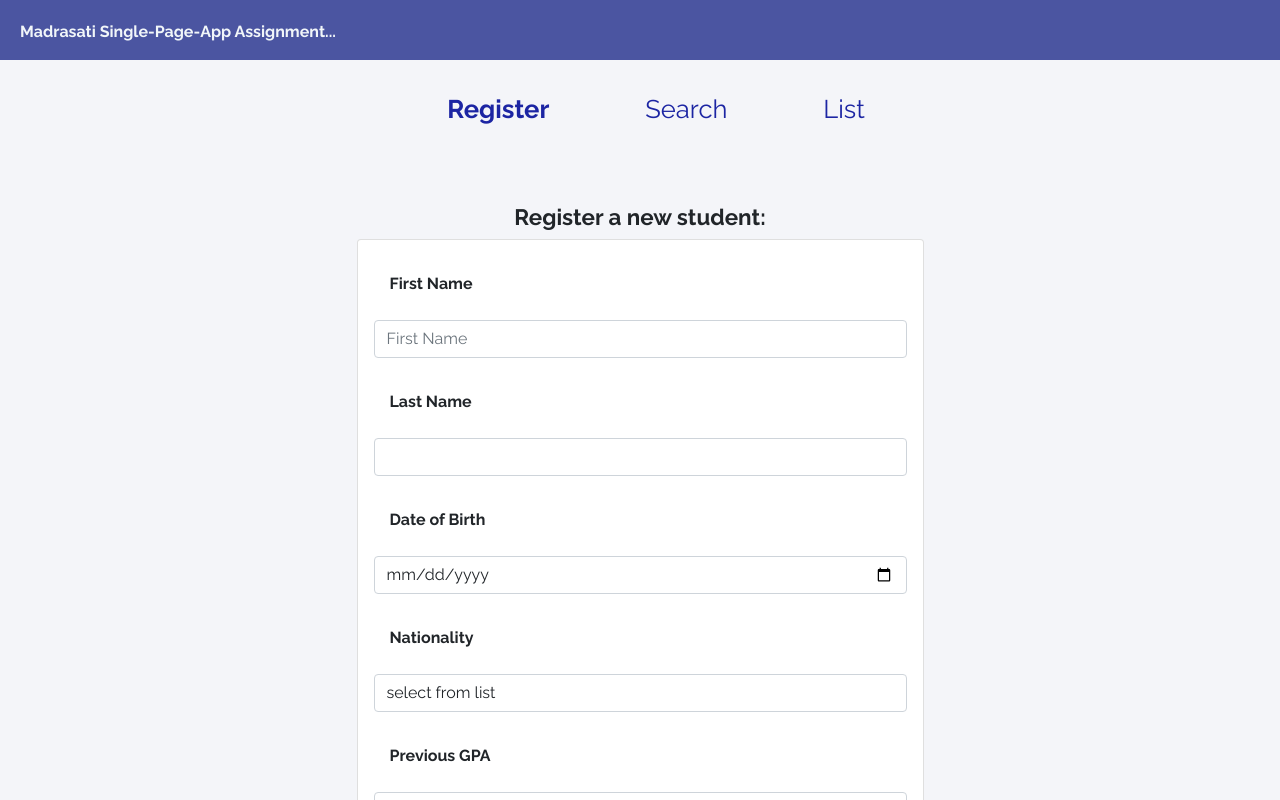
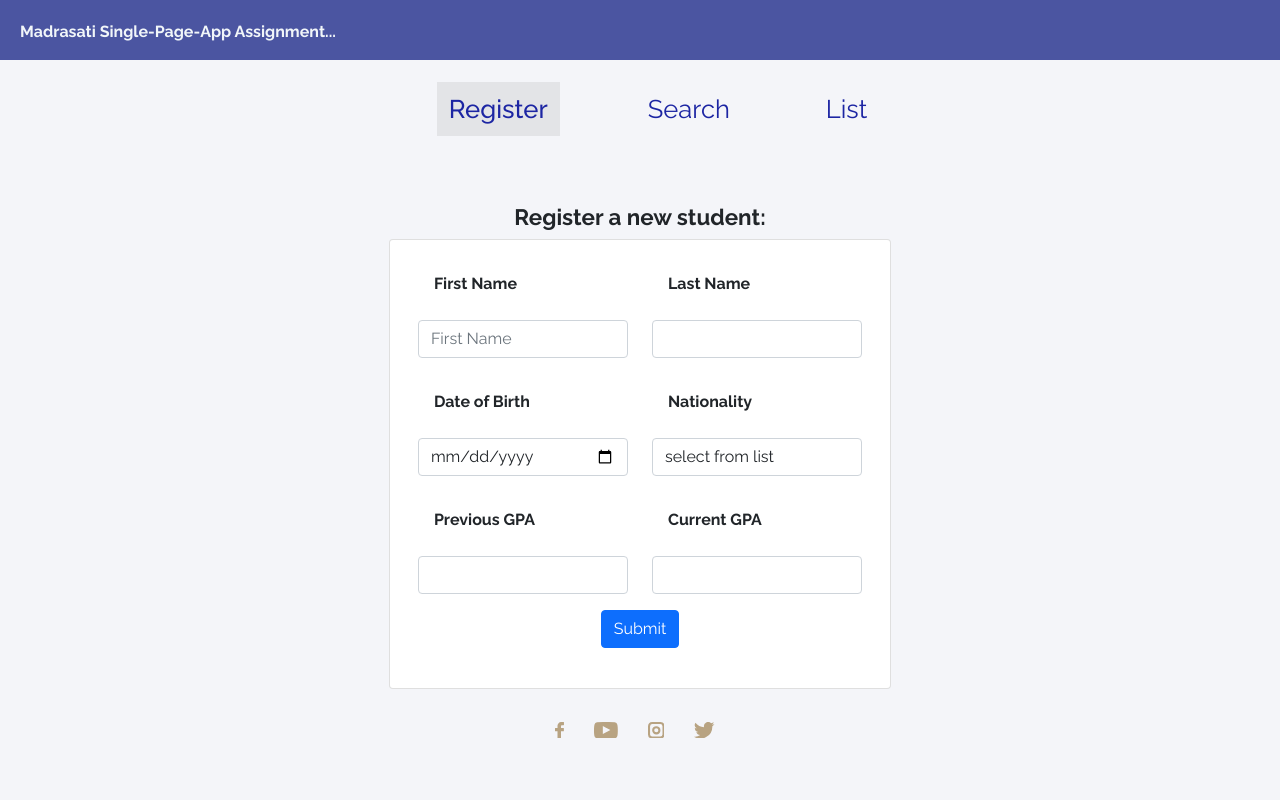
Before and after one commit to salouri/madrasati_initiative_reactjs, a React (Create React App) app: page / in a window 1280 px wide. Shown: the top 800 px of the page. Built offline with nearby package versions, Linux system fonts and the light colour scheme.

Commit message:
Use Col/Row/Container to redecorate the registration Form

```diff
--- a/src/App.css
+++ b/src/App.css
@@ -15,6 +15,19 @@ body {
   font-family: 'Raleway';
   background-color: #f4f5f9;
 }
+
+header {
+  text-align: left;
+  width: 100%;
+  color: #f1f6f9;
+  background: #4b55a1;
+  padding: 20px;
+  font-weight: 700;
+  position: absolute;
+  top: 0px;
+  height: 60px;
+}
+
 .App {
   position: relative;
   display: block !important;
@@ -56,6 +69,7 @@ nav {
   width: 100%;
   top: 60px;
 }
+
 nav ul {
   font-size: var(--fontsize-nav);
   text-align: center;
@@ -69,20 +83,10 @@ nav ul li {
   display: inline;
 }
 
-header {
-  text-align: left;
-  width: 100%;
-  color: #f1f6f9;
-  background: #4b55a1;
-  padding: 20px;
-  font-weight: 700;
-  position: absolute;
-  top: 0px;
-  height: 60px;
-}
-
 nav li > .active {
-  font-weight: bold;
+  font-weight: 500;
+  background-color: rgb(0 0 0 / 7%);
+  padding: 12px;
 }
 .table {
   display: table; /* Allow the centering to work */
@@ -93,7 +97,7 @@ nav li > .active {
   position: absolute;
   bottom: 0;
   width: 100%;
-  text-align: left;
+  /* text-align: left; */
 }
 .social i {
   padding-right: 30px;
--- a/src/components/studentForm.js
+++ b/src/components/studentForm.js
@@ -1,5 +1,5 @@
 import React, { Component } from 'react';
-import { Button, Form, Card } from 'react-bootstrap';
+import { Button, Form, Card, Row, Col, Container } from 'react-bootstrap';
 
 export default class StudentForm extends Component {
   DATA;
@@ -253,9 +253,16 @@ export default class StudentForm extends Component {
 
   render() {
     return (
+      <Container>
         <Card style={{ width: '45%', display: 'inline-block' }}>
           <Card.Body>
-          <Form onSubmit={this.onFormSubmit.bind(this)} id='register-student-form'>
+            <Container>
+              <Form
+                onSubmit={this.onFormSubmit.bind(this)}
+                id='register-student-form'
+              >
+                <Row>
+                  <Col>
                     <Form.Group className='mb-3' controlId='formFname'>
                       <Form.Label>
                         <strong>First Name</strong>
@@ -268,6 +275,8 @@ export default class StudentForm extends Component {
                         onChange={this.eventCurrentField.bind(this, 'firstName')}
                       />
                     </Form.Group>
+                  </Col>
+                  <Col>
                     <Form.Group className='mb-3' controlId='formLname'>
                       <Form.Label>
                         <strong>Last Name</strong>
@@ -279,6 +288,10 @@ export default class StudentForm extends Component {
                         onChange={this.eventCurrentField.bind(this, 'lastName')}
                       />
                     </Form.Group>
+                  </Col>
+                </Row>
+                <Row>
+                  <Col>
                     <Form.Group className='mb-3' controlId='formDOB'>
                       <Form.Label>
                         <strong>Date of Birth</strong>
@@ -291,6 +304,8 @@ export default class StudentForm extends Component {
                         onChange={this.eventCurrentField.bind(this, 'dob')}
                       />
                     </Form.Group>
+                  </Col>
+                  <Col>
                     <Form.Group className='mb-3' controlId='formNation'>
                       <Form.Label>
                         <strong>Nationality</strong>
@@ -312,6 +327,10 @@ export default class StudentForm extends Component {
                         ))}
                       </Form.Control>
                     </Form.Group>
+                  </Col>
+                </Row>
+                <Row>
+                  <Col>
                     <Form.Group className='mb-3' controlId='formPrevgpa'>
                       <Form.Label>
                         <strong>Previous GPA</strong>
@@ -325,6 +344,8 @@ export default class StudentForm extends Component {
                         onChange={this.eventCurrentField.bind(this, 'previousGPA')}
                       />
                     </Form.Group>
+                  </Col>
+                  <Col>
                     <Form.Group className='mb-3' controlId='formCurrgpa'>
                       <Form.Label>
                         <strong>Current GPA</strong>
@@ -338,11 +359,14 @@ export default class StudentForm extends Component {
                         onChange={this.eventCurrentField.bind(this, 'currentGPA')}
                       />
                     </Form.Group>
+                  </Col>
+                </Row>
+
                 <Button type='submit' className='btn btn-primary btn-block'>
                   Submit
                 </Button>
               </Form>
-
+            </Container>
             <br />
             <div
               ref={(divElem) => {
@@ -351,6 +375,7 @@ export default class StudentForm extends Component {
             ></div>
           </Card.Body>
         </Card>
+      </Container>
     );
   }
 }
```
Lines whose indentation alone changed are shown as unchanged.
